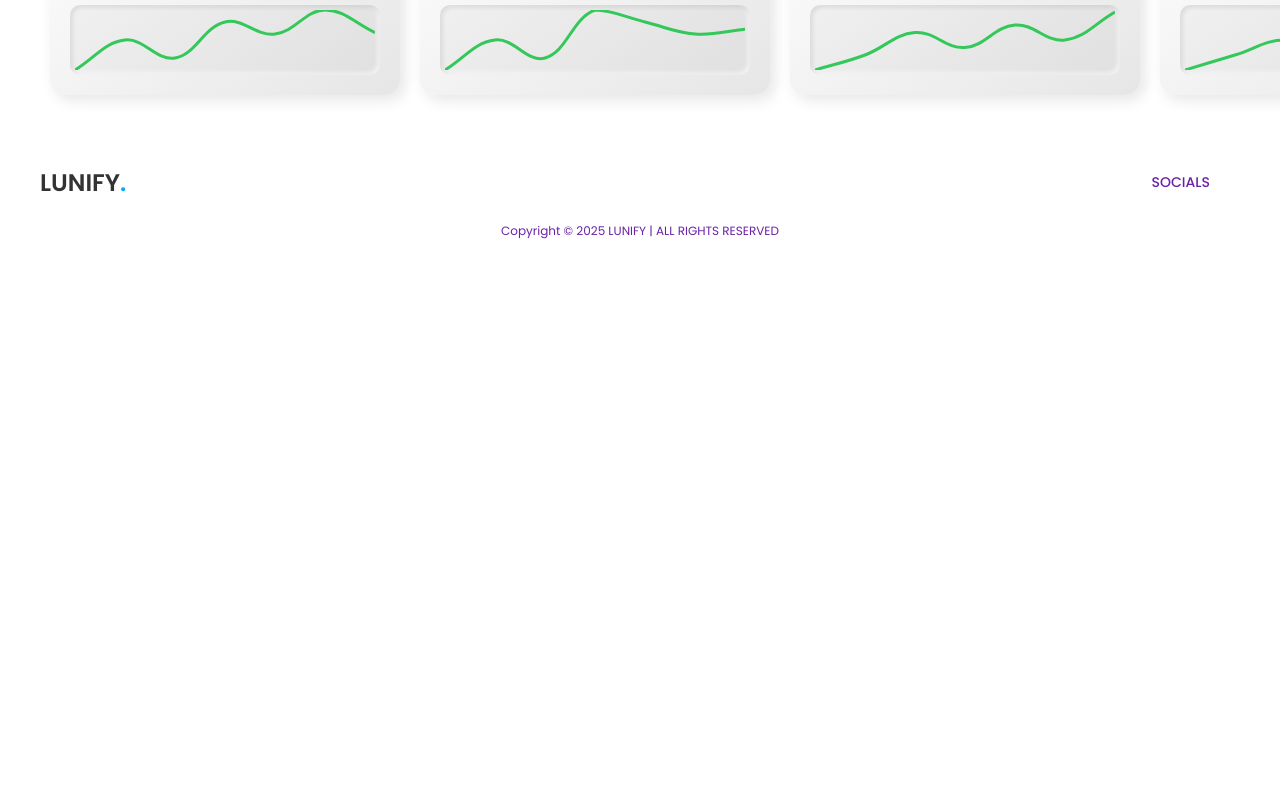
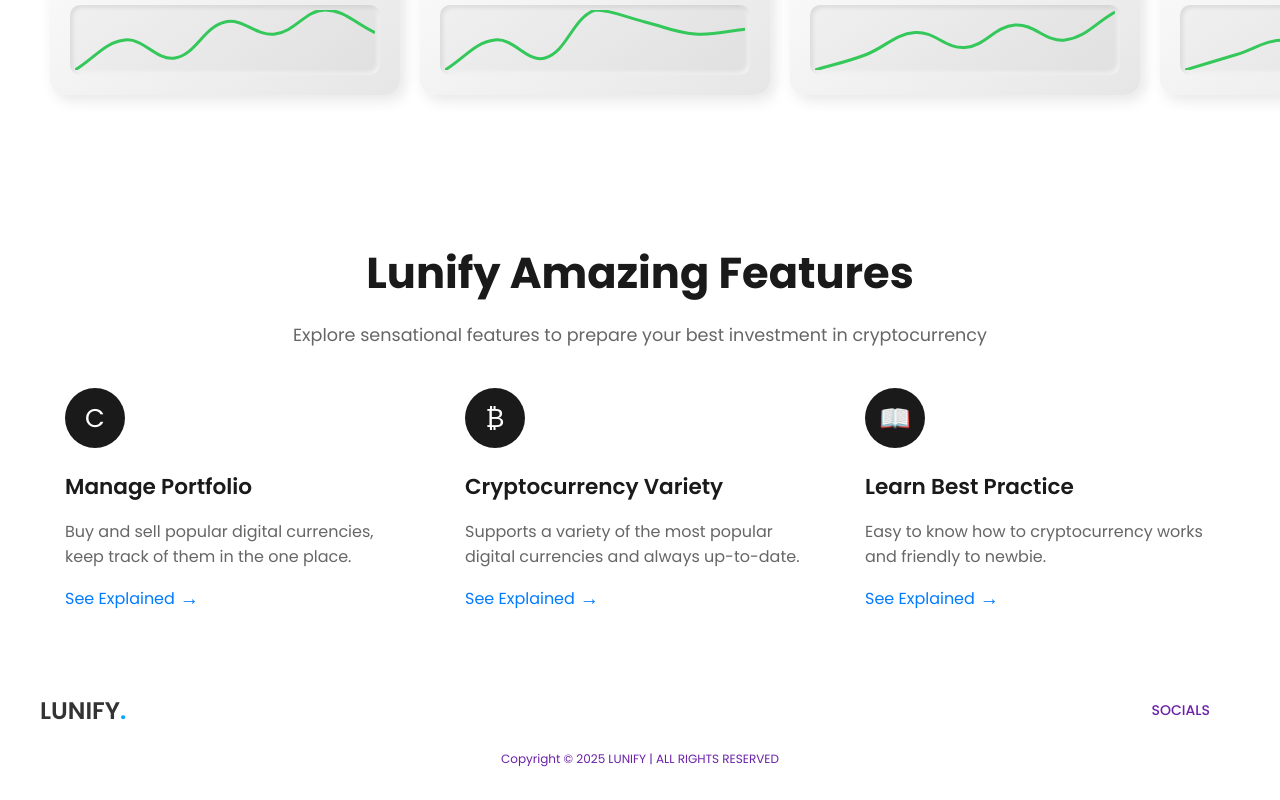
Before and after one commit to tenshyy1/Lunify, a React (Vite) app in the folder frontend/: page / in a window 1280 px wide. Shown: the part 813-1613 px from the top of the page. Before the commit the page ends 1085 px from the top, so only its background shows below. Built offline with nearby package versions, Linux system fonts and the light colour scheme.

Commit message:
start working Home Page

```diff
--- a/frontend/src/pages/Home.jsx
+++ b/frontend/src/pages/Home.jsx
@@ -162,6 +162,7 @@ const Home = () => {
 
   return (
     <div className="home-container">
+
       {/* Navbar */}
       <nav className="navbar">
         <div className="navbar-logo">
@@ -226,6 +227,45 @@ const Home = () => {
         </div>
       </section>
 
+      {/*Features section */}
+      <section className="features-section">
+      <h2>Lunify Amazing Features</h2>
+      <p>Explore sensational features to prepare your best investment in cryptocurrency</p>
+      <div className="features-grid">
+        <div className="feature-card">
+          <div className="feature-icon">
+            <span>C</span>
+          </div>
+          <h3>Manage Portfolio</h3>
+          <p>Buy and sell popular digital currencies, keep track of them in the one place.</p>
+          <a href="#" className="feature-link">
+            See Explained <span className="arrow">→</span>
+          </a>
+        </div>
+        <div className="feature-card">
+          <div className="feature-icon">
+            <span>₿</span>
+          </div>
+          <h3>Cryptocurrency Variety</h3>
+          <p>Supports a variety of the most popular digital currencies and always up-to-date.</p>
+          <a href="#" className="feature-link">
+            See Explained <span className="arrow">→</span>
+          </a>
+        </div>
+        <div className="feature-card">
+          <div className="feature-icon">
+            <span>📖</span>
+          </div>
+          <h3>Learn Best Practice</h3>
+          <p>Easy to know how to cryptocurrency works and friendly to newbie.</p>
+          <a href="#" className="feature-link">
+            See Explained <span className="arrow">→</span>
+          </a>
+        </div>
+      </div>
+      </section>
+
+
       {/* Footer */}
       <footer className="footer">
         <div className="footer-content">
@@ -246,6 +286,7 @@ const Home = () => {
           <p>Copyright © 2025 LUNIFY | ALL RIGHTS RESERVED</p>
         </div>
       </footer>
+
     </div>
   );
 };
--- a/frontend/src/styles/home.css
+++ b/frontend/src/styles/home.css
@@ -27,7 +27,6 @@
 .crypto-card:nth-child(2) { animation-delay: 0.4s; }
 .crypto-card:nth-child(3) { animation-delay: 0.6s; }
 .crypto-card:nth-child(4) { animation-delay: 0.8s; }
-
 
 
 /* all style */
@@ -142,6 +141,14 @@
   top: 0;
 }
 
+
+.user-login {
+  color: black;
+  font-size: 17px;
+  font-weight: 500;
+  text-transform: capitalize;
+  letter-spacing: 0.5px;
+}
 
 
 
@@ -287,6 +294,99 @@
 }
 
 
+/* features-section */
+.features-section {
+  background-color: #fff;
+  padding: 60px 20px;
+  text-align: center;
+  opacity: 0;
+  animation: fadeInUp 0.6s ease-out forwards;
+  animation-delay: 1.4s;
+}
+
+.features-section h2 {
+  font-size: 2.7rem;
+  font-weight: 700;
+  color: #1a1a1a;
+  margin-bottom: 15px;
+}
+
+.features-section p {
+  font-size: 1.1rem;
+  color: #666;
+  margin-bottom: 40px;
+}
+
+.features-grid {
+  display: flex;
+  justify-content: center;
+  gap: 50px;
+  flex-wrap: wrap;
+}
+
+.feature-card {
+  max-width: 350px;
+  text-align: left;
+  opacity: 0;
+  animation: fadeInUp 0.6s ease-out forwards;
+}
+
+.feature-card:nth-child(1) {
+  animation-delay: 1.6s;
+}
+
+.feature-card:nth-child(2) {
+  animation-delay: 1.8s;
+}
+
+.feature-card:nth-child(3) {
+  animation-delay: 2s;
+}
+
+.feature-icon {
+  width: 60px;
+  height: 60px;
+  background-color: #1a1a1a;
+  color: #fff;
+  border-radius: 50%;
+  display: flex;
+  align-items: center;
+  justify-content: center;
+  font-size: 1.6rem;
+  margin-bottom: 20px;
+}
+
+.feature-card h3 {
+  font-size: 1.35rem;
+  font-weight: 600;
+  color: #1a1a1a;
+  margin-bottom: 10px;
+}
+
+.feature-card p {
+  font-size: 1rem;
+  color: #666;
+  margin-bottom: 15px;
+}
+
+.feature-link {
+  font-size: 1rem;
+  color: #007bff;
+  text-decoration: none;
+  display: inline-flex;
+  align-items: center;
+}
+
+.feature-link .arrow {
+  margin-left: 5px;
+  font-size: 1.2rem;
+}
+
+.feature-link:hover {
+  text-decoration: underline;
+}
+
+
 
 
 
```
